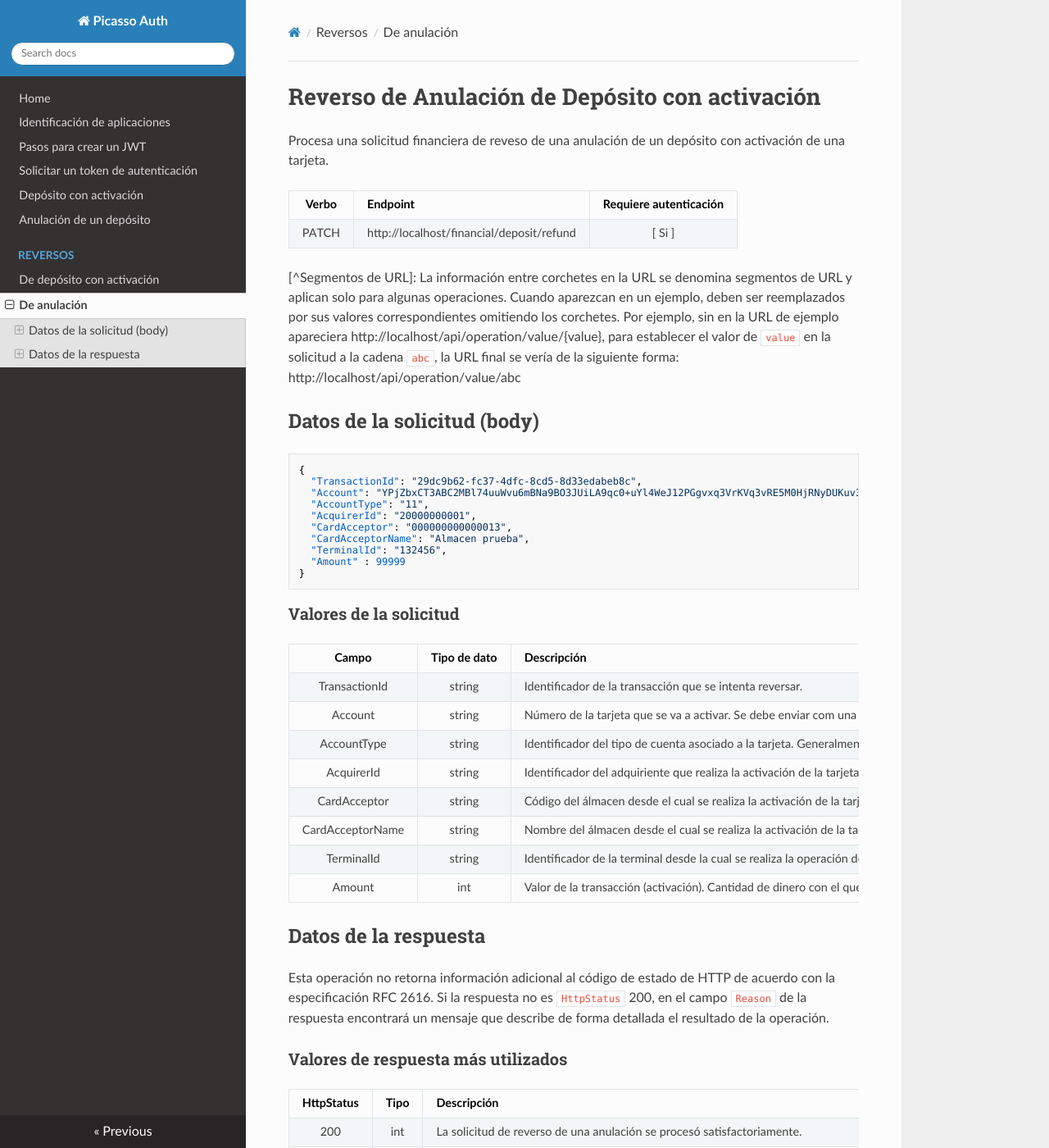
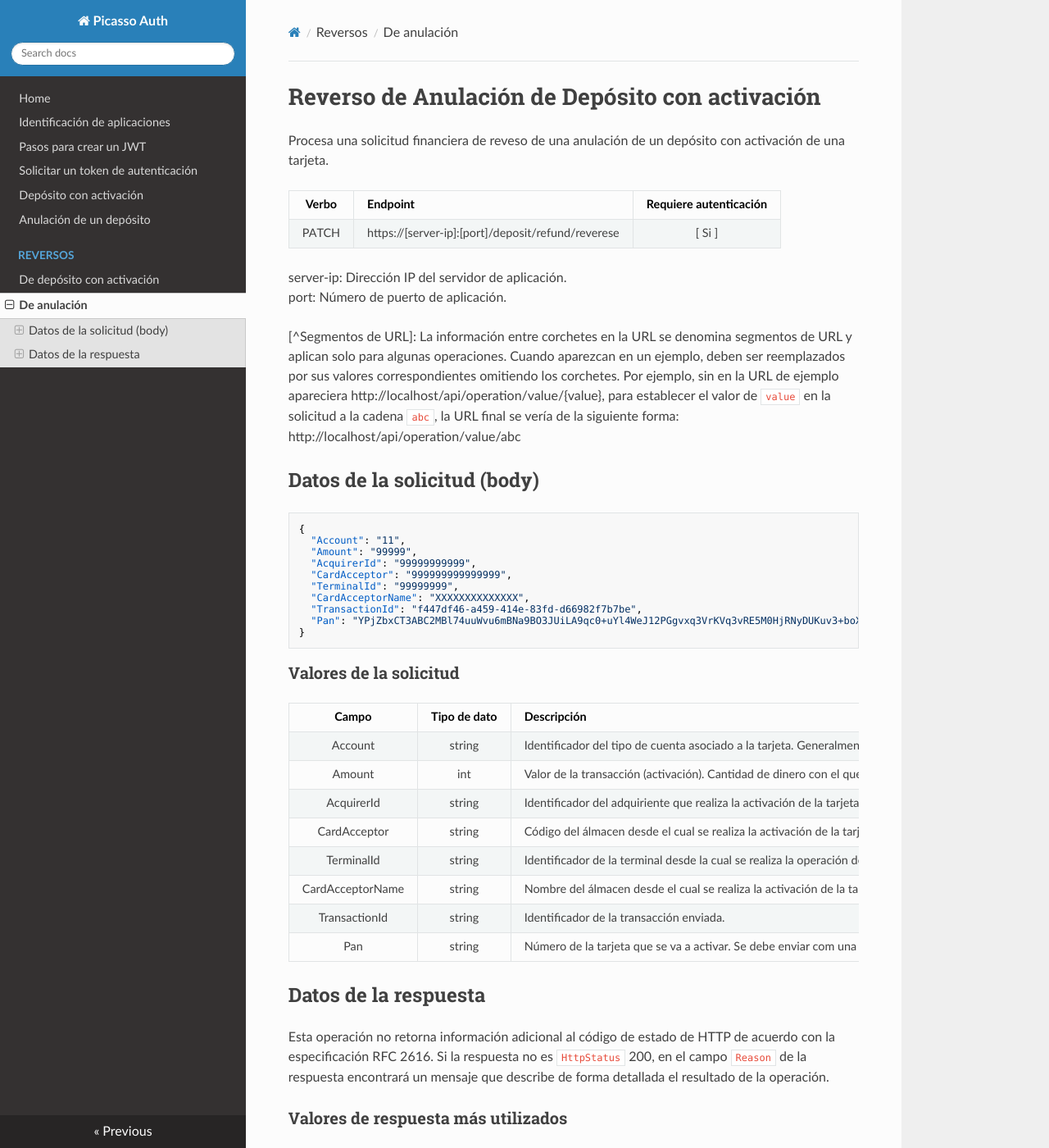
Before and after one commit to Picasso-api/Evertec-API, an MkDocs documentation site: the page built from docs/DepositRefundReverse.md, in a window 1280 px wide and 1400 px high. Shown: the whole window at 82% size. Built offline with MkDocs 1.6.1, drawn with Linux system fonts in a browser that asks for light colours; nearby versions of some CDN libraries.

Commit message:
Update DepositRefundReverse.md

````diff
--- a/docs/DepositRefundReverse.md
+++ b/docs/DepositRefundReverse.md
@@ -4,7 +4,10 @@ Procesa una solicitud financiera de reveso de una anulación de un depósito con
 
 | Verbo | Endpoint                                      | Requiere autenticación |
 | :---: | --------------------------------------------- | :--------------------: |
-| PATCH  | http://localhost/financial/deposit/refund    |          [ Si ]        |
+| PATCH  | https://[server-ip]:[port]/deposit/refund/reverese    |          [ Si ]        |
+
+server-ip: Dirección IP del servidor de aplicación.
+port: Número de puerto de aplicación.
 
 [^Segmentos de URL]: La información entre corchetes en la URL se denomina segmentos de URL y aplican solo para algunas operaciones. Cuando aparezcan en un ejemplo, deben ser reemplazados por sus valores correspondientes omitiendo los corchetes. Por ejemplo, sin en la URL de ejemplo apareciera http://localhost/api/operation/value/{value}, para establecer el valor de  `value` en la solicitud a la cadena `abc`, la URL final se vería de la siguiente forma: http://localhost/api/operation/value/abc
 
@@ -12,14 +15,14 @@ Procesa una solicitud financiera de reveso de una anulación de un depósito con
 
 ```json
 {
-  "TransactionId": "29dc9b62-fc37-4dfc-8cd5-8d33edabeb8c",
-  "Account": "YPjZbxCT3ABC2MBl74uuWvu6mBNa9BO3JUiLA9qc0+uYl4WeJ12PGgvxq3VrKVq3vRE5M0HjRNyDUKuv3+boXk1AvjLLXgB1nF1bGeZOg+ASx0euXajFE/4Kwg2bHF1QmlVakn6vZzDBanptkXIzAU9CrnCoEnrtuUgZmCwasiY=",
-  "AccountType": "11",
-  "AcquirerId": "20000000001",
-  "CardAcceptor": "000000000000013",
-  "CardAcceptorName": "Almacen prueba",
-  "TerminalId": "132456",
-  "Amount" : 99999
+  "Account": "11",
+  "Amount": "99999",
+  "AcquirerId": "99999999999",
+  "CardAcceptor": "999999999999999",
+  "TerminalId": "99999999",
+  "CardAcceptorName": "XXXXXXXXXXXXXX",
+  "TransactionId": "f447df46-a459-414e-83fd-d66982f7b7be",
+  "Pan": "YPjZbxCT3ABC2MBl74uuWvu6mBNa9BO3JUiLA9qc0+uYl4WeJ12PGgvxq3VrKVq3vRE5M0HjRNyDUKuv3+boXk1AvjLLXgB1nF1bGeZOg+ASx0euXajFE/4Kwg2bHF1QmlVakn6vZzDBanptkXIzAU9CrnCoEnrtuUgZmCwasiY="
 }
 ```
 
@@ -27,14 +30,14 @@ Procesa una solicitud financiera de reveso de una anulación de un depósito con
 
 Campo | Tipo de dato| Descripción | Requerido
 :---: | :--------:| ------------ | :-----:
-TransactionId | string |Identificador de la transacción que se intenta reversar.| [Si]
-Account | string | Número de la tarjeta que se va a activar. Se debe enviar com una cadena cifrada con certificado de confianza. | [ Si ]
-AccountType | string | Identificador del tipo de cuenta asociado a la tarjeta. Generalmente este valor lo debe "ingresar/seleccionar/establecer" el usuario y/o comercio en el punto de pago. Corresponde con una lista de valores predefinidos por Evertec Colombia. | [ Si ]
+Account | string | Identificador del tipo de cuenta asociado a la tarjeta. Generalmente este valor lo debe "ingresar/seleccionar/establecer" el usuario y/o comercio en el punto de pago. Corresponde con una lista de valores predefinidos por Evertec Colombia. | [ Si ]
+Amount | int | Valor de la transacción (activación). Cantidad de dinero con el que se activa la tarjeta. | [ Si ]
 AcquirerId | string | Identificador del adquiriente que realiza la activación de la tarjeta. | [ No ]
 CardAcceptor | string | Código del álmacen desde el cual se realiza la activación de la tarjeta. | [ Si ]
+TerminalId | string | Identificador de la terminal desde la cual se realiza la operación de la activación de la tarjeta. | [ Si ]
 CardAcceptorName | string | Nombre del álmacen desde el cual se realiza la activación de la tarjeta. | [ Si ]
-TerminalId | string | Identificador de la terminal desde la cual se realiza la operación de la activación de la tarjeta. | [ Si ]
-Amount | int | Valor de la transacción (activación). Cantidad de dinero con el que se activa la tarjeta. | [ Si ]
+TransactionId | string |Identificador de la transacción enviada.| [Si]
+Pan | string | Número de la tarjeta que se va a activar. Se debe enviar com una cadena cifrada con certificado de confianza. | [ Si ]
 
 ## Datos de la respuesta
 Esta operación no retorna información adicional al código de estado de HTTP de acuerdo con la especificación RFC 2616. Si la respuesta no es `HttpStatus` 200, en el campo `Reason` de la respuesta encontrará un mensaje que describe de forma detallada el resultado de la operación.
````
